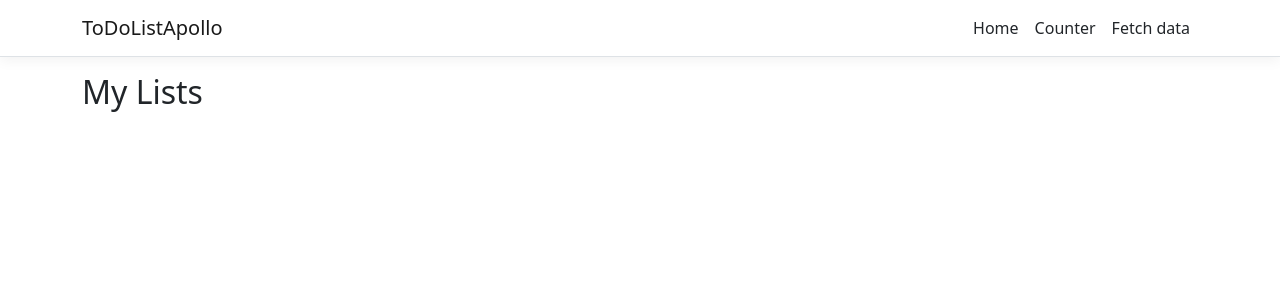
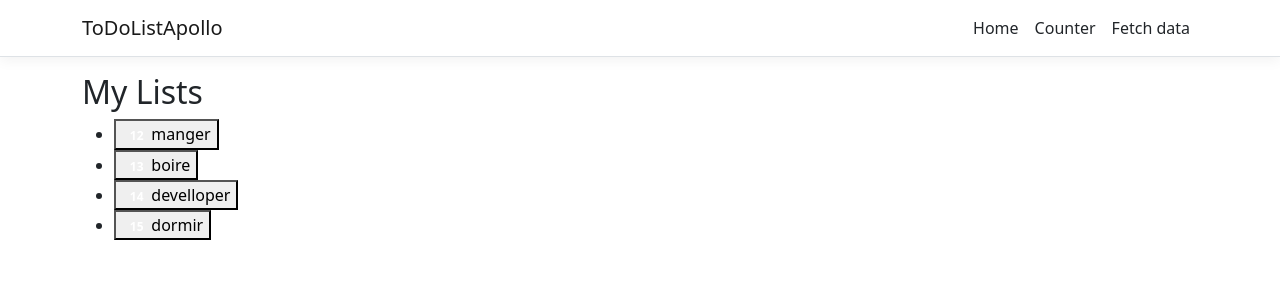
Before and after one commit to CharlesSamamaRochegude/ToDoListApollo, an Angular app in the folder ToDoListApollo/ClientApp/: page / in a window 1280 px wide. Shown: the top 300 px of the page. Built offline with nearby package versions, Linux system fonts and the light colour scheme.

Commit message:
src/app/liste
Normalisation et ajout de commentaires de la classe ListeComponent

```diff
--- a/ToDoListApollo/ClientApp/src/app/liste/liste.component.ts
+++ b/ToDoListApollo/ClientApp/src/app/liste/liste.component.ts
@@ -1,5 +1,7 @@
 import { Component, OnInit } from '@angular/core';
-import { List } from '../list'
+
+// Import de nos propres fichiers
+import { Todoliste } from '../list'
 import { ListeService } from '../liste.service';
 
 @Component({
@@ -8,16 +10,16 @@ import { ListeService } from '../liste.service';
   styleUrls: ['./liste.component.css']
 })
 export class ListeComponent implements OnInit {
-  lists: List[] = [];
-
-  getLists(): void {
-    this.listeService.getHeroes().subscribe(lists => this.lists = lists);
-  }
+  liste: Todoliste[] = [];
 
   constructor(private listeService: ListeService) { }
 
   ngOnInit(): void {
-    this.getLists();
+    this.getListe();
   }
 
+  // Obtention de la liste des todolistes depuis le service listeService
+  getListe(): void {
+    this.listeService.getHeroes().subscribe(liste => this.liste = liste);
+  }
 }
```
